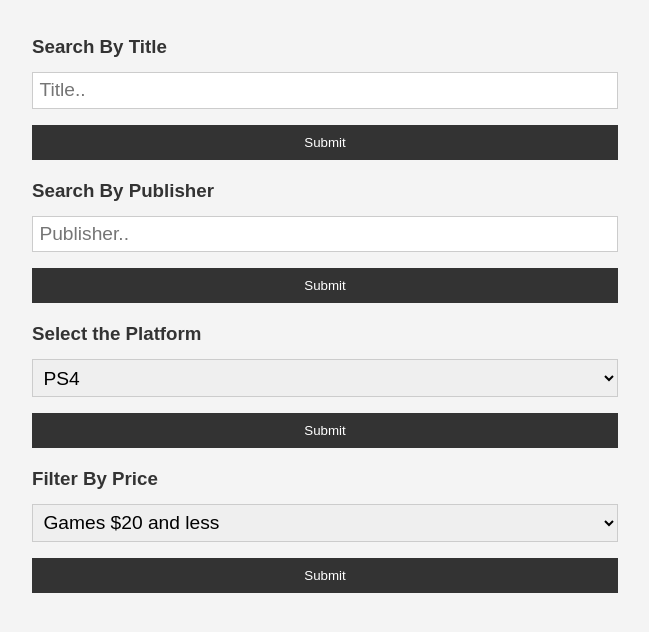
After one commit to awcook95/GameStore, a Flask app: template templates/gameSearch.html in a window 1280 px wide. The commit adds this page. Shown: the top 632 px of the page, without its empty margins (315-964 px from the left). Run offline with Flask 2, Linux system fonts and the light colour scheme; the template is opened without the code that fills it, so the values that code supplies are empty.

Commit message:
added some game title search functionality

```diff
--- a/app.py
+++ b/app.py
@@ -132,7 +132,7 @@ class Purchase(db.Model):
 def login():
     return render_template('login.html')
 
-@app.route('/try_login', methods=['GET', 'POST'])
+@app.route('/try_login', methods=[ 'POST'])
 def tryLogin():
     if request.method == 'POST':
         uname = request.form['username']
@@ -142,14 +142,108 @@ def tryLogin():
 
         userLogin = Users.query.all()
         for user in userLogin:
-             if (uname == user.uname):
+             if (uname == user.uname and pword == user.pword):
                  return render_template('userMenu.html')
+
+        employeeLogin = Employees.query.all()
+        for emp in employeeLogin:
+            if(uname == emp.uname and pword == emp.pword):
+                return render_template('userMenu.html') #edit late to be empMenu
 
         return render_template('login.html', message = "Please enter VALID username and password")
 
 @app.route('/user_menu', methods=['POST'])
 def userMenu():
     return render_template('userMenu.html')
+
+@app.route('/game_search', methods= ['POST'])
+def gameSearch():
+    return render_template('gameSearch.html')
+
+@app.route('/game_search/by_title', methods= ['POST'])
+def filterByTitle():
+    if request.method == 'POST':
+        title = request.form['title']
+        ListOfGames = []
+        gameList = Games.query.all()
+        for game in gameList:
+            if(game.title == title):
+                ListOfGames.append(game)
+
+        size = len(ListOfGames)
+
+        stringy = []
+
+        for game in ListOfGames:
+            stringy.append(game.title)
+            print(game.title)
+
+
+        if(size > 0):
+            return render_template("titleSearchList.html", listy = ListOfGames)
+        else:
+            return render_template('gameSearch.html', message = 'No title By that name Found')
+
+
+
+
+
+@app.route('/game_search/by_publisher', methods= ['POST'])
+def filterByPublisher():
+    if request.method == 'POST':
+        publisher = request.form['publisher']
+        ListOfGames = []
+        publisherList = Games.query.all()
+        for game in publisherList:
+            if(game.publisher == publisher):
+                ListOfGames.append(game)
+        if(len(ListOfGames) > 0):
+            return render_template("publisherSearchList.html")
+        else:
+            return render_template('gameSearch.html', message = 'No publisher By that name Found')
+
+@app.route('/game_search/by_platform', methods= ['POST'])
+def filterByPlatform():
+    if request.method == 'POST':
+        platform = request.form['platform']
+        gameList = Games.query.all()
+        ListOfGames = []
+        for game in gameList:
+            if(game.platform == platform):
+                ListOfGames.append(game)
+
+        size = len(ListOfGames)
+        if(size > 0):
+            return render_template("platformSearchList.html")
+        else:
+            return render_template('gameSearch.html', message = 'No games By that platform Found')
+
+
+@app.route('/game_search/by_price', methods= ['POST'])
+def filterByPrice():
+    if request.method == 'POST':
+        price = request.form['pricefilter']
+        pricenum = float(price)
+        gameList = Games.query.all()
+        ListOfGames = []
+        for game in gameList:
+            if(game.price < pricenum ):
+                ListOfGames.append(game)
+
+        size = len(ListOfGames)
+        if(size > 0):
+            return render_template("priceSearchList.html")
+        else:
+            return render_template('gameSearch.html', message = 'No games under that Price were found')
+
+
+
+
+
+
+
+
+
 
 @app.route('/create_review', methods=['POST'])
 def createReview():
@@ -162,9 +256,18 @@ def submit_review():
         score = request.form['score']
         body = request.form['body']
         uid = 3;
-        gid = 3;
+        gid = 16;
         if title == '' or body == '':
             return render_template('createReview.html', message='Please enter required fields')
+
+        confirmTitle = 'invalid'
+        gameTitle = Games.query.all()
+        for game in gameTitle:
+            if(game.title == title):
+                confirmTitle = title
+                gid = game.gid
+        if(confirmTitle == 'invalid'):
+                return render_template('createReview.html', message= 'Game does not exist in our records')
         review = Reviews(uid, gid, title, score, body)
         db.session.add(review)
         db.session.commit()
--- /dev/null
+++ b/templates/gameSearch.html
@@ -0,0 +1,64 @@
+<!DOCTYPE html>
+<html lang="en">
+  <head>
+    <meta charset="UTF-8" />
+    <meta name="viewport" content="width=device-width, initial-scale=1.0" />
+    <meta http-equiv="X-UA-Compatible" content="ie=edge" />
+    <link rel="stylesheet" href="../static/style.css" />
+    <title>Please Enter Your Review</title>
+  </head>
+  <body>
+    <div class="container">
+      {% if message %}
+      <p class="message">{{ message | safe }}</p>
+      {% endif %}
+      <form action="/game_search/by_title" method="POST">
+        <div class="form-group">
+          <h3>Search By Title</h3>
+          <input
+            type="text"
+            name="title"
+            placeholder="Title.."
+          />
+        </div>
+        <input type="submit" value="Submit" class="btn" />
+        </form>
+        <form action="/game_search/by_publisher" method="POST">
+        <div class="form-group">
+          <h3>Search By Publisher</h3>
+          <input
+            type="text"
+            name="publisher"
+            placeholder="Publisher.."
+          />
+          <input type="submit" value="Submit" class="btn" />
+        </div>
+        </form>
+        <form action="/game_search/by_platform" method="POST">
+        <div class="form-group">
+          <h3>Select the Platform</h3>
+          <select id = "Platform" name = "platform">
+            <option type = "text"  value = "PS4"> PS4 </option>
+            <option type = "text"  value = "Xbox"> Xbox </option>
+            <option type = "text"  value = "Switch"> Switch </option>
+        </div>
+          <input type="submit" value="Submit" class="btn" />
+
+          </form>
+          <form action="/game_search/by_price" method="POST">
+          <div class="form-group">
+            <h3>Filter By Price</h3>
+            <select id = "PriceTier" name = "pricefilter">
+              <option type = "text"  value = "20"> Games $20 and less </option>
+              <option type = "text"  value = "40"> Games $40 and less </option>
+              <option type = "text"  value = "60"> Games $60 and less </option>
+          </div>
+            <input type="submit" value="Submit" class="btn" />
+
+            </form>
+
+    </body>
+
+
+
+</html>
--- a/templates/userMenu.html
+++ b/templates/userMenu.html
@@ -15,4 +15,9 @@
         <form action="/about" method="POST">
             <button type="submit">About</button>
         </form>
+        <form action="/game_search" method="POST">
+            <button type="submit">List of Games</button>
+        </form>
+
+      </body>
 </html>
```
Also changed, not shown: templates/titleSearchList.html (added, +16 -0 lines), 1 other file.
